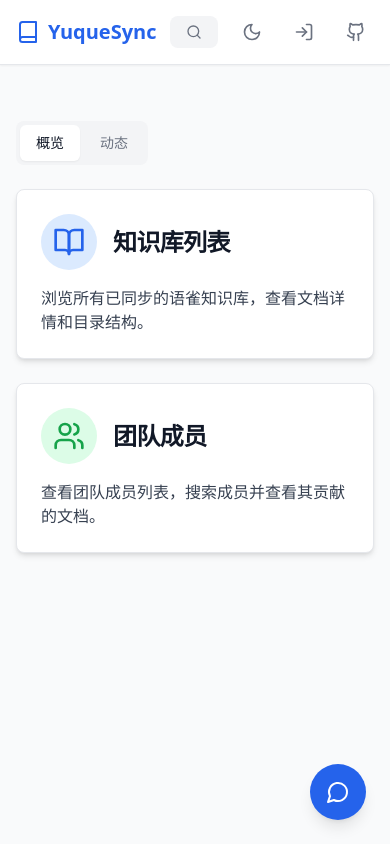
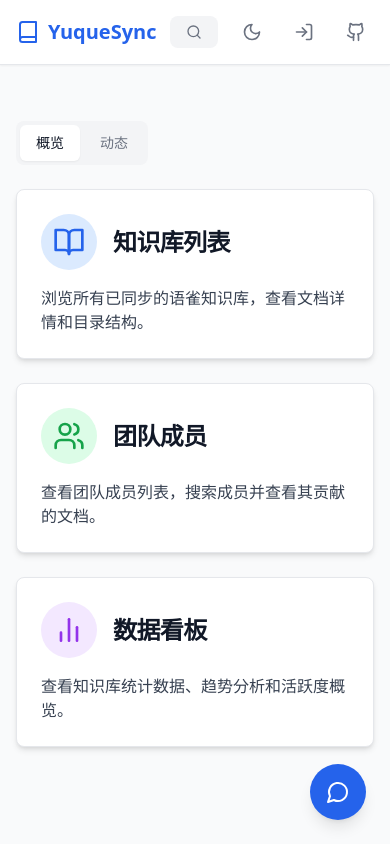
Before and after one commit to Gu-Heping/YuqueSyncPlatform, a React (Vite) app in the folder frontend/: page / in a window 390 px wide. Built offline with nearby package versions, Linux system fonts and the light colour scheme.

Commit message:
feat: add dashboard card to homepage for better mobile accessibility

```diff
--- a/frontend/src/pages/Home.jsx
+++ b/frontend/src/pages/Home.jsx
@@ -1,6 +1,6 @@
 import React, { useState, useEffect } from 'react';
 import { Link } from 'react-router-dom';
-import { BookOpen, Users, Activity, Bell } from 'lucide-react';
+import { BookOpen, Users, Activity, Bell, BarChart2 } from 'lucide-react';
 import { getFeed, checkFeedStatus, markFeedRead } from '../api';
 import ActivityItem from '../components/ActivityItem';
 import { useAuth } from '../context/AuthContext';
@@ -136,6 +136,21 @@
               查看团队成员列表，搜索成员并查看其贡献的文档。
             </p>
           </Link>
+
+          <Link
+            to="/dashboard"
+            className="group block p-6 bg-white dark:bg-gray-800 rounded-lg border border-gray-200 dark:border-gray-700 shadow-md hover:bg-gray-50 dark:hover:bg-gray-700 transition-colors"
+          >
+            <div className="flex items-center mb-4">
+              <div className="p-3 bg-purple-100 dark:bg-purple-900/30 rounded-full group-hover:bg-purple-200 dark:group-hover:bg-purple-900/50 transition-colors">
+                <BarChart2 className="w-8 h-8 text-purple-600 dark:text-purple-400" />
+              </div>
+              <h5 className="ml-4 text-2xl font-bold tracking-tight text-gray-900 dark:text-white">数据看板</h5>
+            </div>
+            <p className="font-normal text-gray-700 dark:text-gray-300">
+              查看知识库统计数据、趋势分析和活跃度概览。
+            </p>
+          </Link>
         </div>
       ) : (
         <div className="bg-white dark:bg-gray-800 rounded-lg border border-gray-200 dark:border-gray-700 shadow-sm animate-in fade-in slide-in-from-bottom-4 duration-500">
```
